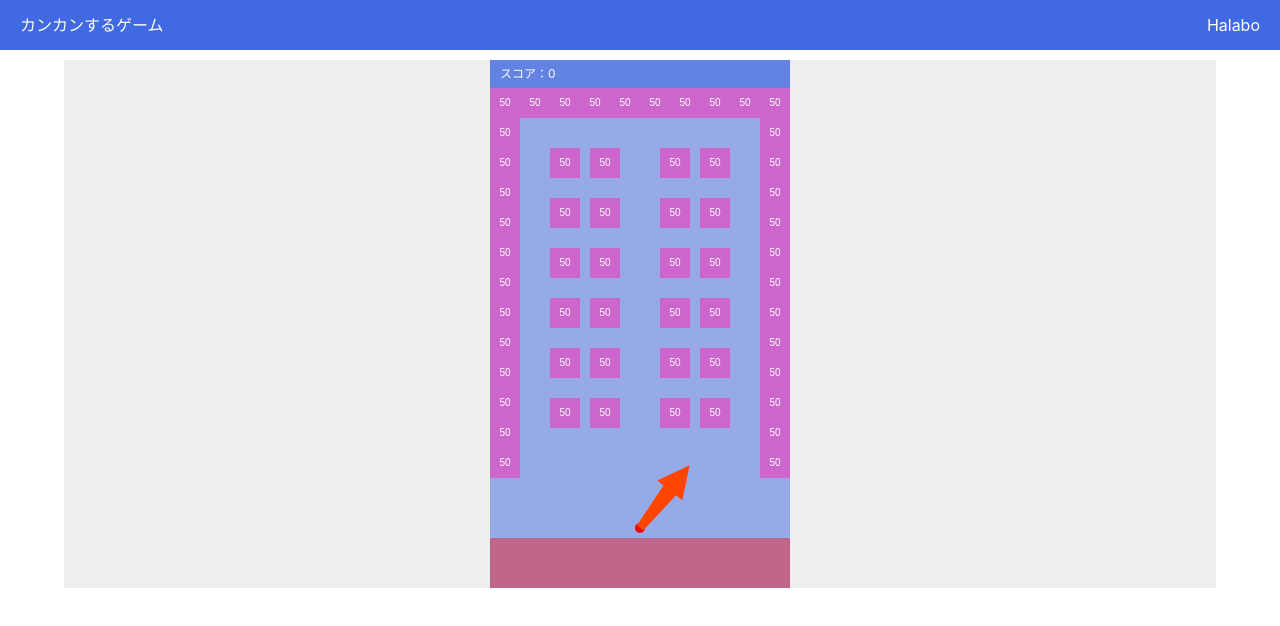
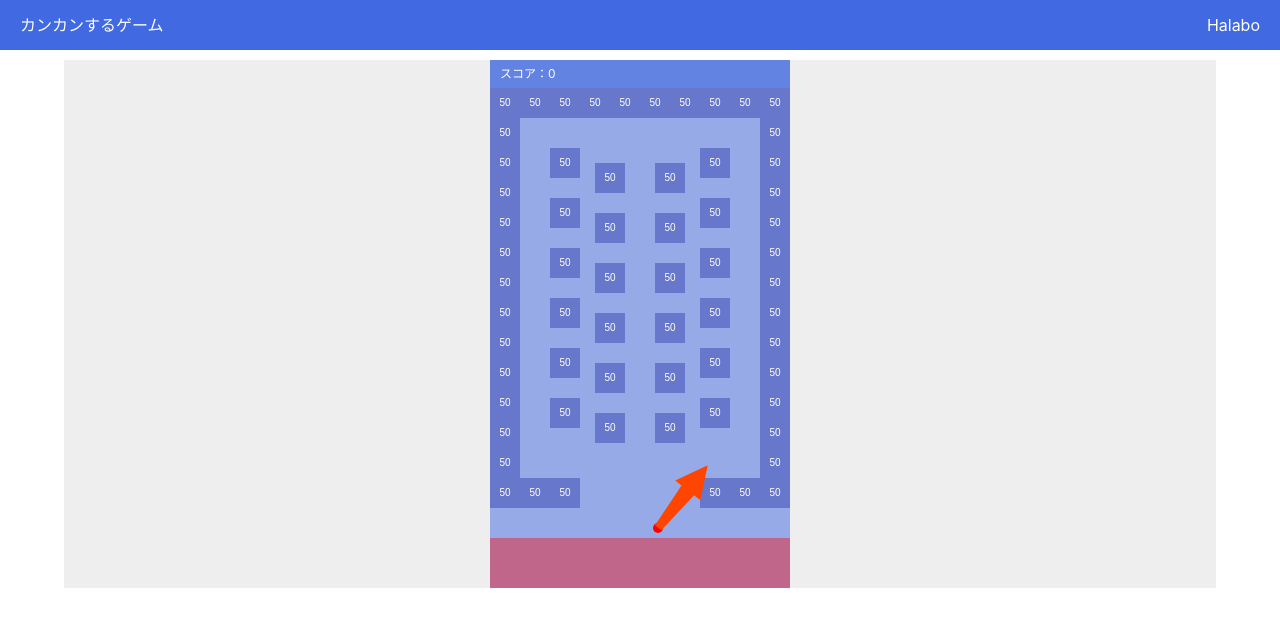
Before and after one commit to harumaky/kankangame, a plain HTML site: page index.html in a window 1280 px wide. Both pictures are taken after a click on the element 640 px from the left and 338 px from the top of the page. Drawn offline with nearby package versions, Linux system fonts and the light colour scheme.

Commit message:
ボールの初期位置をランダムに

```diff
--- a/game.js
+++ b/game.js
@@ -1,9 +1,9 @@
 'use strict';
 $(function() {
 
-  document.addEventListener('touchmove', function(e) {
-    e.preventDefault()
-  }, { passive: false });
+  // document.addEventListener('touchmove', function(e) {
+  //   e.preventDefault()
+  // }, { passive: false });
 
   const dpr = devicePixelRatio;
   let canvas = document.getElementById('game-field');
@@ -23,7 +23,8 @@ $(function() {
   canvas.style.height = String(canvas.height / dpr) + "px";
 
   let theBall, // ボールのインスタンス
-      updateID, // 描画更新update()をコールバックするのsetTimeout
+      initBall, // ボールの初期Xランダム
+      updateID, // 描画更新update()をコールバックするためのsetTimeout
       deadZone; // 下部のゲームアウト領域インスタンス
   let num = 50; // 一つのボックスのHP？の初期値
   let boxes = []; // ボックスのインスタンス格納配列
@@ -79,15 +80,15 @@ $(function() {
         this.xRange.push(this.x - 5 + i);
         this.yRange.push(this.y - 5 + i);
       }
-      // -5 ~ -1 | 0 ~ 30 | 31 ~ 35 (それぞれ+i)
+      // ベース：-5 ~ -1 | 0 ~ 30 | 31 ~ 35 (それぞれ+i)
       this.xSpliced = Array.from(this.xRange);
-      this.xSpliced.splice(5, 31);
+      this.xSpliced.splice(5, 31); // -5 ~ -1, 31 ~ 35
       this.ySpliced = Array.from(this.yRange);
-      this.ySpliced.splice(5, 31);
+      this.ySpliced.splice(5, 31); // -5 ~ -1, 31 ~ 35
       this.xSliced = Array.from(this.xRange);
-      this.xSliced = this.xSliced.slice(5, 36)
+      this.xSliced = this.xSliced.slice(5, 36) // 0 ~ 30
       this.ySliced = Array.from(this.yRange);
-      this.ySliced = this.ySliced.slice(5, 36);
+      this.ySliced = this.ySliced.slice(5, 36); // 0 ~ 30
 
       this.xCorner = this.xSpliced;
       this.yCorner = this.ySpliced;
@@ -102,7 +103,7 @@ $(function() {
     }
     draw() {
       // 30 * 30
-      this.hue = this.num * 6;
+      this.hue = this.num * 6 + 290;
       this.color = `hsl(${this.hue}, 50%, 60%)`
       ctx.fillStyle = this.isIn ? 'red': this.color;
       ctx.fillRect(this.x, this.y, 30, 30);
@@ -124,7 +125,8 @@ $(function() {
         if (isCorner) {
           console.log('角にあたった！')
           theBall.vy *= -1;
-          theBall.vx *= 1.01;
+          theBall.vx *= 1.1;
+          if (theBall.vx > 5) theBall.vx = 2;
           this.metBox();
         } else if (isUpDown) {
           theBall.vy *= -1;
@@ -179,12 +181,12 @@ $(function() {
       // 呼び出された瞬間の角度をラジアンに変換
     }
     show() {
-      $('#arrow').show(); // 表示命令は更新(drow内に書く)必要ない
+      $('#arrow').css('transform', `translateX(${initBall - 150}px) rotate(${this.deg}deg)`).show(); // initBallの位置に合うようにずらしてから表示
     }
     drow() {
       // 角度は-10 ~ -170度間を、cosカーブの振動に合わせて更新
       this.deg = 80 * Math.cos(this.updateRad) - 90;
-      $('#arrow').css('transform', `rotate(${this.deg}deg)`);
+      $('#arrow').css('transform', `translateX(${initBall - 150}px) rotate(${this.deg}deg)`);
       this.updateRad = this.updateRad + Math.PI / 270;
       this.running = true;
     }
@@ -194,7 +196,6 @@ $(function() {
     }
     stop() {
       clearInterval( this.updateID );
-      console.log(this.updateID)
       this.running = false
     }
   }
@@ -207,7 +208,8 @@ $(function() {
     boxes = [];
 
     // インスタンス作成
-    theBall = new Ball(150, 440, 2, -2);
+    initBall = rand(120, 180); // ボールの初期Xランダム
+    theBall = new Ball(initBall, 440, 2, -2);
     deadZone = new DeadZone;
     setBoxes();
 
@@ -281,15 +283,23 @@ $(function() {
     }
     // 3列目
     for (let i = 0; i < 6; i++) {
-      boxes.push( new Box(100, 50 * i + 60, num, boxes.length) )
+      boxes.push( new Box(105, 50 * i + 75, num, boxes.length) )
     }
     // 4列目
     for (let i = 0; i < 6; i++) {
-      boxes.push( new Box(170, 50 * i + 60, num, boxes.length) )
+      boxes.push( new Box(165, 50 * i + 75, num, boxes.length) )
     }
     // 5列目
     for (let i = 0; i < 6; i++) {
       boxes.push( new Box(210, 50 * i + 60, num, boxes.length) )
+    }
+    // 下段左
+    for (let i = 0; i < 3; i++) {
+      boxes.push( new Box(30 * i, 390, num, boxes.length) )
+    }
+    // 下段右
+    for (let i = 0; i < 3; i++) {
+      boxes.push( new Box(30 * i + 210, 390, num, boxes.length) )
     }
   }
 
@@ -298,7 +308,6 @@ $(function() {
   }
 
   setInterval(() => {
-    console.log(theBall.vx + ', ' + theBall.vy);
-
+    console.log('Speed(vx,vy): ' + theBall.vx + ', ' + theBall.vy);
   }, 1000);
 });
--- a/style.css
+++ b/style.css
@@ -64,16 +64,8 @@ header {
   transform-origin: 0% 50%;
   transform: rotate(-10deg);
   clip-path: polygon(0 45%, 60% 40%, 60% 30%, 100% 50%, 60% 70%, 60% 60%, 0 55%);
-  /* animation: swing 10s linear 0s infinite normal none paused; */
+  -webkit-clip-path: polygon(0 45%, 60% 40%, 60% 30%, 100% 50%, 60% 70%, 60% 60%, 0 55%);
 }
-/* @keyframes swing {
-  50% {
-    transform: rotate(-170deg);
-  }
-  100% {
-    transform: rotate(-10deg);
-  }
-} */
 
 #bottom-text {
   font-size: 14px;
```
